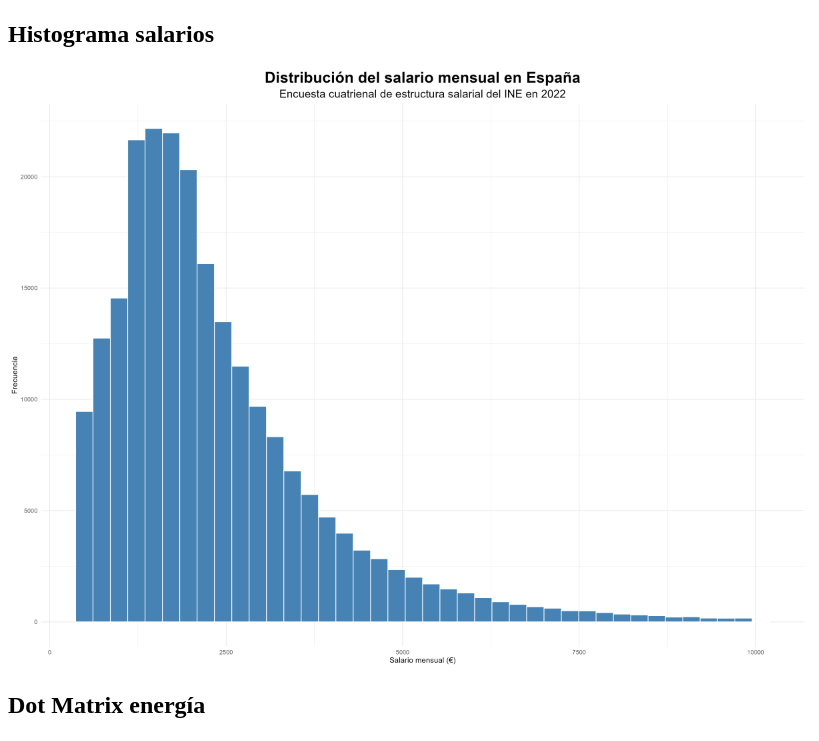
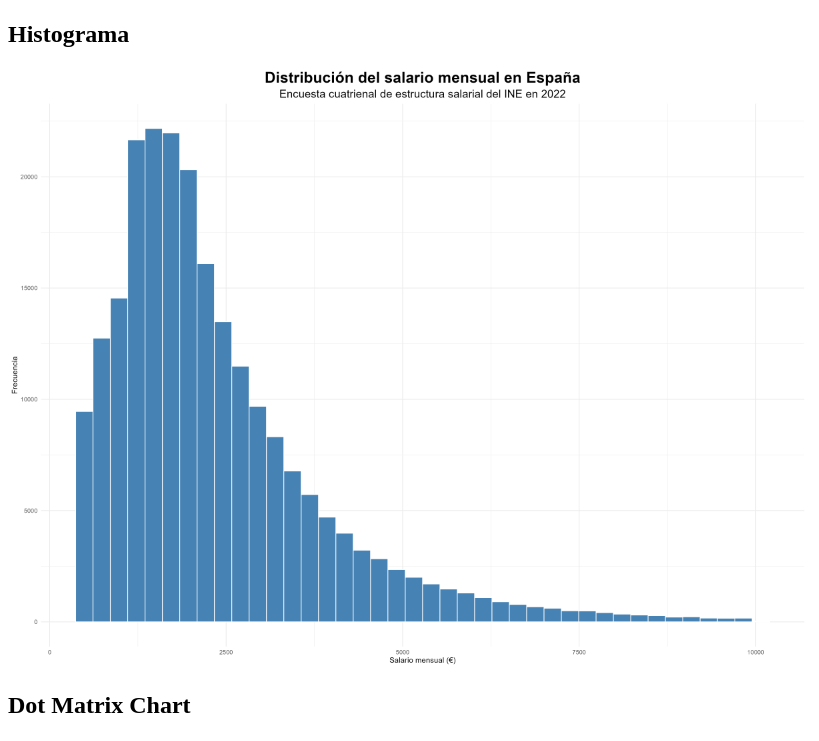
Before and after one commit to oscararlu/visualizacion_PEC2, a plain HTML site: page index.html in a window 1280 px wide. Shown: the part 59-800 px from the top of the page, without its empty margins (0-819 px from the left). Drawn offline with Linux system fonts and the light colour scheme.

Commit message:
Update index.html

```diff
--- a/index.html
+++ b/index.html
@@ -7,10 +7,10 @@
 
 <h1>PEC2 Visualización de Datos</h1>
 
-<h2>Histograma salarios</h2>
+<h2>Histograma</h2>
 <img src="hist_salario.png" width="800">
 
-<h2>Dot Matrix energía</h2>
+<h2>Dot Matrix Chart</h2>
 <img src="dot_matrix_energia.png" width="800">
 
 </body>
```
